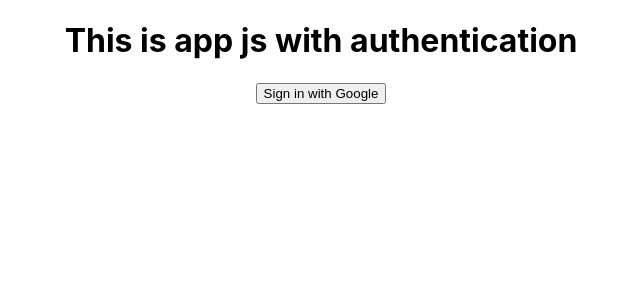
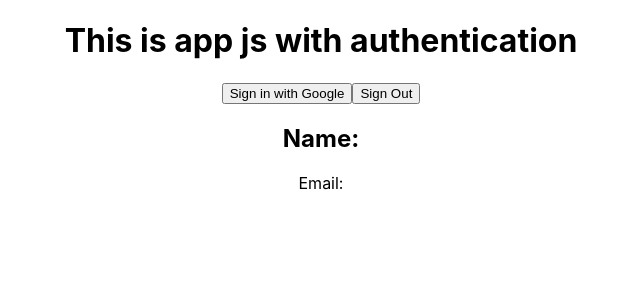
Before and after one commit to MDABDULLAH16/simple-firebase-authentication-reacap, a React (Create React App) app: page / in a window 1280 px wide. Shown: the top 300 px of the page, without its empty margins (319-959 px from the left). Built offline with nearby package versions, Linux system fonts and the light colour scheme.

Commit message:
successfully sign out with simple code

```diff
--- a/src/App.js
+++ b/src/App.js
@@ -1,25 +1,47 @@
 import "./App.css";
 import app from "./firebase.init";
-import { getAuth, GoogleAuthProvider, signInWithPopup } from "firebase/auth";
+import {
+  getAuth,
+  GoogleAuthProvider,
+  signInWithPopup,
+  signOut,
+} from "firebase/auth";
+import { useState } from "react";
 
 const auth = getAuth(app);
 
 function App() {
+  const [user, setUser] = useState({});
+
   const provider = new GoogleAuthProvider();
   const handleSignIn = () => {
     signInWithPopup(auth, provider)
       .then((result) => {
-        const user = result.user;
-        console.log(user);
+        setUser(result.user);
+        console.log(result.user);
       })
       .catch((error) => {
         console.log(error);
       });
   };
+  const handleSignOut = () => {
+    signOut(auth)
+      .then((result) => {
+        setUser({});
+      })
+      .catch((error) => {
+        setUser({});
+      });
+  };
+
   return (
     <div className="App">
       <h1>This is app js with authentication</h1>
       <button onClick={handleSignIn}>Sign in with Google</button>
+      <button onClick={handleSignOut}>Sign Out</button>
+      <h2>Name: {user.displayName}</h2>
+      <p>Email: {user.email}</p>
+      <img referrerPolicy="no-referrer" src={user.photoURL} alt="" />
     </div>
   );
 }
```
